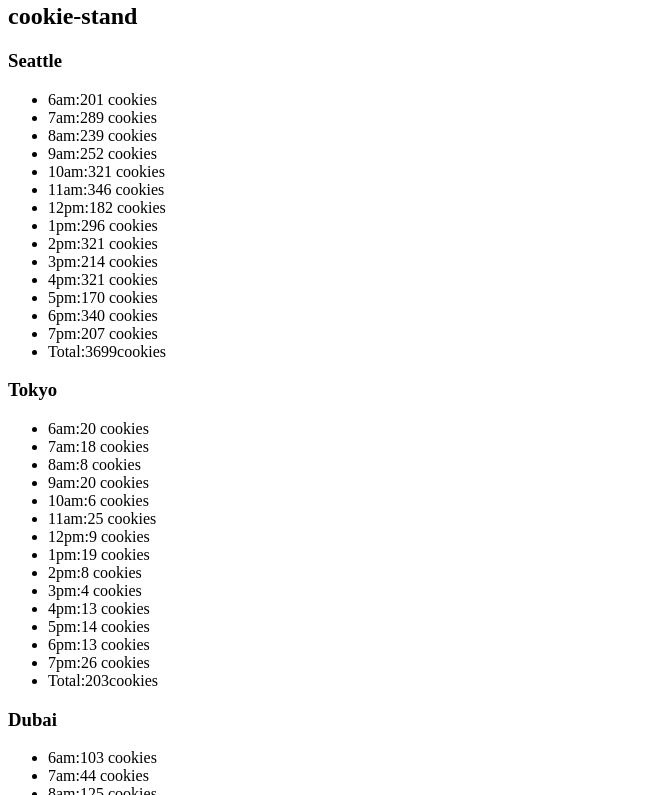
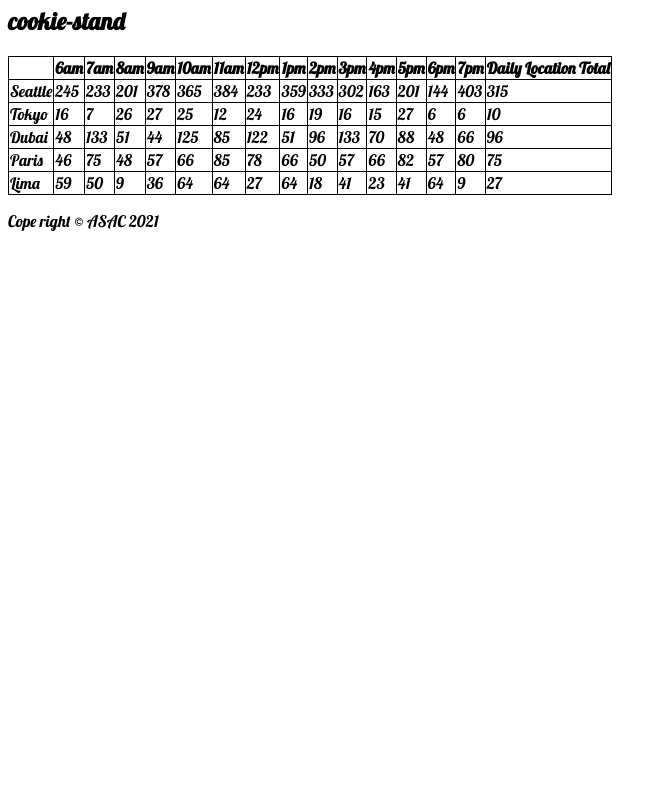
Before and after one commit to heba-Abdallah/pit-cafe, a plain HTML site: page sales.html in a window 1280 px wide. Shown: the part 77-872 px from the top of the page, without its empty margins (0-668 px from the left). After the commit the page ends 800 px from the top, so only its background shows below. Drawn offline with Linux system fonts and the light colour scheme.

Commit message:
doing lab7 the table

```diff
--- /dev/null
+++ b/css/style.css
@@ -0,0 +1,8 @@
+
+* {
+    font-family: 'Lobster', cursive;
+}
+  table,th,td {
+    border: solid black 1px;
+    border-collapse: collapse;
+  }
--- a/js/app.js
+++ b/js/app.js
@@ -1,297 +1,147 @@
 'use strict';
-let workingHours = ['6am', '7am', '8am', '9am', '10am', '11am', '12pm', '1pm', '2pm', '3pm', '4pm', '5pm', '6pm', '7pm']
+let workingHours = ['', '6am', '7am', '8am', '9am', '10am', '11am', '12pm', '1pm', '2pm', '3pm', '4pm', '5pm', '6pm', '7pm', 'Daily Location Total']
+let cafesArr = [];
 
-// ----------- seattle -----------
-let seattle = {
-    name: 'Seattle',
-    minCustomers: 23,
-    maxCustomers: 65,
-    avgCustomers: 6.3,
-    randomNumbOfCust: [],
-    avgAmountPerHour: [],
-    total: 0,
-
-
-    getrandomNumbOfCust: function () {
-
+function cafe(name, min, max, avg) {
+    this.name = name;
+    this.minCustomers = min;
+    this.maxCustomers = max;
+    this.avgCustomers = avg;
+    this.randomNumbOfCust = [];
+    this.avgAmountPerHour = [];
+    this.total = 0
+    cafesArr.push(this);
+}
+cafe.prototype.getrandomNumbOfCust = function () {
     for (let i = 0; i < workingHours.length; i++) {
 
         this.randomNumbOfCust.push(Math.floor(Math.random() * (this.maxCustomers - this.minCustomers)) + this.minCustomers);
         console.log(this.randomNumbOfCust[i]);
     }
-    },
-
-    getavgAmountPerHour: function () {
-
+}
+cafe.prototype.getavgAmountPerHour = function () {
     for (let i = 0; i < workingHours.length; i++) {
         this.avgAmountPerHour.push(Math.floor(this.randomNumbOfCust[i] * this.avgCustomers));
         console.log(this.avgAmountPerHour[i]);
         this.total = this.total + this.avgAmountPerHour[i];
 
     }
+}
+let seattle = new cafe('Seattle', 23, 65, 6.3);
+seattle.getrandomNumbOfCust();
+seattle.getavgAmountPerHour();
+let tokyo = new cafe('Tokyo', 3, 24, 1.2);
+tokyo.getrandomNumbOfCust();
+tokyo.getavgAmountPerHour();
+let dubai = new cafe('Dubai', 11, 38, 3.7);
+dubai.getrandomNumbOfCust();
+dubai.getavgAmountPerHour();
+let paris = new cafe('Paris', 20, 38, 2.3);
+paris.getrandomNumbOfCust();
+paris.getavgAmountPerHour();
+let lima = new cafe('Lima', 2, 16, 4.6);
+lima.getrandomNumbOfCust();
+lima.getavgAmountPerHour();
 
-    },
-
-    render: function () {
 let parent = document.getElementById('parent');
 console.log(parent);
-        let h3Element = document.createElement('h3');
-        console.log(h3Element);
-        parent.appendChild(h3Element);
+let table = document.createElement('table');
+console.log(table);
+parent.appendChild(table);
 
-        h3Element.textContent = this.name;
-        console.log(h3Element);
-        let ulElement = document.createElement('ul');
-        parent.appendChild(ulElement);
+let header = function () {
+    let headingRow = document.createElement('tr')
+    table.appendChild(headingRow);
+    // console.log("heba" , headingRow);
     for (let i = 0; i < workingHours.length; i++) {
-            let liElement = document.createElement('li');
-            ulElement.appendChild(liElement);
-            liElement.textContent = (`${workingHours[i]}:${this.avgAmountPerHour[i]} cookies`);
+        let thElement = document.createElement('th');
+        headingRow.appendChild(thElement);
+        thElement.textContent = workingHours[i];
     }
-        let totalLiElement = document.createElement('li');
-        ulElement.appendChild(totalLiElement);
-        totalLiElement.textContent = ("Total:" + this.total + "cookies");
+
 }
-}
-seattle.getrandomNumbOfCust();
-seattle.getavgAmountPerHour();
-seattle.render();
+header();
+cafe.prototype.render = function () {
+    let dataRow = document.createElement('tr');
+    table.appendChild(dataRow);
+    console.log("hi", dataRow);
+    let colTable = document.createElement('td');
+    dataRow.appendChild(colTable);
+    colTable.textContent = `${this.name}`;
 
-console.log(seattle);
+    for (let i = 1; i < this.avgAmountPerHour.length; i++) {
+        let tdElement = document.createElement('td');
+        dataRow.appendChild(tdElement);
+        tdElement.textContent = this.avgAmountPerHour[i];
+        console.log("hello", tdElement);
 
-
-//     // -----------tokyo-----------
-
-let tokyo = {
-    name: 'Tokyo',
-    minCustomers: 3,
-    maxCustomers: 24,
-    avgCustomers: 1.2,
-    randomNumbOfCust: [],
-    avgAmountPerHour: [],
-    total: 0,
-
-
-    getrandomNumbOfCust: function () {
-
-        for (let i = 0; i < workingHours.length; i++) {
-
-            this.randomNumbOfCust.push(Math.floor(Math.random() * (this.maxCustomers - this.minCustomers)) + this.minCustomers);
-            console.log(this.randomNumbOfCust[i]);
-        }
-    },
-
-    getavgAmountPerHour: function () {
-
-        for (let i = 0; i < workingHours.length; i++) {
-            this.avgAmountPerHour.push(Math.floor(this.randomNumbOfCust[i] * this.avgCustomers));
-            console.log(this.avgAmountPerHour[i]);
-            this.total = this.total + this.avgAmountPerHour[i];
 
     }
 
-    },
+}
 
-    render: function () {
-        let parent = document.getElementById('parent');
-        console.log(parent);
-        let h3Element = document.createElement('h3');
-        console.log(h3Element);
-        parent.appendChild(h3Element);
+seattle.render();
+tokyo.render();
+dubai.render();
+paris.render();
+lima.render();
 
-        h3Element.textContent = this.name;
-        console.log(h3Element);
-        let ulElement = document.createElement('ul');
-        parent.appendChild(ulElement);
-        for (let i = 0; i < workingHours.length; i++) {
-            let liElement = document.createElement('li');
-            ulElement.appendChild(liElement);
-            liElement.textContent = (`${workingHours[i]}:${this.avgAmountPerHour[i]} cookies`);
-        }
-        let totalLiElement = document.createElement('li');
-        ulElement.appendChild(totalLiElement);
-        totalLiElement.textContent = ("Total:" + this.total + "cookies");
-    }
-}
-tokyo.getrandomNumbOfCust();
-tokyo.getavgAmountPerHour();
-tokyo.render();
+console.log(cafesArr);
+// // ------- Lima ---------
 
-console.log(tokyo);
-
-// -------- Dubai -------
-
-let dubai = {
-    name: 'Dubai',
-    minCustomers: 11,
-    maxCustomers: 38,
-    avgCustomers: 3.7,
-    randomNumbOfCust: [],
-    avgAmountPerHour: [],
-    total: 0,
+// let lima = {
+//     name: 'Lima',
+//     minCustomers: 2,
+//     maxCustomers: 16,
+//     avgCustomers: 4.6,
+//     randomNumbOfCust: [],
+//     avgAmountPerHour: [],
+//     total: 0,
 
 
-    getrandomNumbOfCust: function () {
+//     getrandomNumbOfCust: function () {
 
-        for (let i = 0; i < workingHours.length; i++) {
+//         for (let i = 0; i < workingHours.length; i++) {
 
-            this.randomNumbOfCust.push(Math.floor(Math.random() * (this.maxCustomers - this.minCustomers)) + this.minCustomers);
-            console.log(this.randomNumbOfCust[i]);
-        }
-    },
+//             this.randomNumbOfCust.push(Math.floor(Math.random() * (this.maxCustomers - this.minCustomers)) + this.minCustomers);
+//             console.log(this.randomNumbOfCust[i]);
+//         }
+//     },
 
-    getavgAmountPerHour: function () {
+//     getavgAmountPerHour: function () {
 
-        for (let i = 0; i < workingHours.length; i++) {
-            this.avgAmountPerHour.push(Math.floor(this.randomNumbOfCust[i] * this.avgCustomers));
-            console.log(this.avgAmountPerHour[i]);
-            this.total = this.total + this.avgAmountPerHour[i];
+//         for (let i = 0; i < workingHours.length; i++) {
+//             this.avgAmountPerHour.push(Math.floor(this.randomNumbOfCust[i] * this.avgCustomers));
+//             console.log(this.avgAmountPerHour[i]);
+//             this.total = this.total + this.avgAmountPerHour[i];
 
-        }
+//         }
 
-    },
+//     },
 
-    render: function () {
-        let parent = document.getElementById('parent');
-        console.log(parent);
-        let h3Element = document.createElement('h3');
-        console.log(h3Element);
-        parent.appendChild(h3Element);
+//     render: function () {
+//         let parent = document.getElementById('parent');
+//         console.log(parent);
+//         let h3Element = document.createElement('h3');
+//         console.log(h3Element);
+//         parent.appendChild(h3Element);
 
-        h3Element.textContent = this.name;
-        console.log(h3Element);
-        let ulElement = document.createElement('ul');
-        parent.appendChild(ulElement);
-        for (let i = 0; i < workingHours.length; i++) {
-            let liElement = document.createElement('li');
-            ulElement.appendChild(liElement);
-            liElement.textContent = (`${workingHours[i]}:${this.avgAmountPerHour[i]} cookies`);
-        }
-        let totalLiElement = document.createElement('li');
-        ulElement.appendChild(totalLiElement);
-        totalLiElement.textContent = ("Total:" + this.total + "cookies");
-    }
-}
-dubai.getrandomNumbOfCust();
-dubai.getavgAmountPerHour();
-dubai.render();
+//         h3Element.textContent = this.name;
+//         console.log(h3Element);
+//         let ulElement = document.createElement('ul');
+//         parent.appendChild(ulElement);
+//         for (let i = 0; i < workingHours.length; i++) {
+//             let liElement = document.createElement('li');
+//             ulElement.appendChild(liElement);
+//             liElement.textContent = (`${workingHours[i]}:${this.avgAmountPerHour[i]} cookies`);
+//         }
+//         let totalLiElement = document.createElement('li');
+//         ulElement.appendChild(totalLiElement);
+//         totalLiElement.textContent = ("Total:" + this.total + "cookies");
+//     }
+// }
+// lima.getrandomNumbOfCust();
+// lima.getavgAmountPerHour();
+// lima.render();
 
-console.log(dubai);
-
-// ------- Paris ---------
-
-let paris = {
-    name: 'Paris',
-    minCustomers: 20,
-    maxCustomers: 38,
-    avgCustomers: 2.3,
-    randomNumbOfCust: [],
-    avgAmountPerHour: [],
-    total: 0,
-
-
-    getrandomNumbOfCust: function () {
-
-        for (let i = 0; i < workingHours.length; i++) {
-
-            this.randomNumbOfCust.push(Math.floor(Math.random() * (this.maxCustomers - this.minCustomers)) + this.minCustomers);
-            console.log(this.randomNumbOfCust[i]);
-        }
-    },
-
-    getavgAmountPerHour: function () {
-
-        for (let i = 0; i < workingHours.length; i++) {
-            this.avgAmountPerHour.push(Math.floor(this.randomNumbOfCust[i] * this.avgCustomers));
-            console.log(this.avgAmountPerHour[i]);
-            this.total = this.total + this.avgAmountPerHour[i];
-
-        }
-
-    },
-
-    render: function () {
-        let parent = document.getElementById('parent');
-        console.log(parent);
-        let h3Element = document.createElement('h3');
-        console.log(h3Element);
-        parent.appendChild(h3Element);
-
-        h3Element.textContent = this.name;
-        console.log(h3Element);
-        let ulElement = document.createElement('ul');
-        parent.appendChild(ulElement);
-        for (let i = 0; i < workingHours.length; i++) {
-            let liElement = document.createElement('li');
-            ulElement.appendChild(liElement);
-            liElement.textContent = (`${workingHours[i]}:${this.avgAmountPerHour[i]} cookies`);
-        }
-        let totalLiElement = document.createElement('li');
-        ulElement.appendChild(totalLiElement);
-        totalLiElement.textContent = ("Total:" + this.total + "cookies");
-    }
-}
-paris.getrandomNumbOfCust();
-paris.getavgAmountPerHour();
-paris.render();
-
-console.log(paris);
-
-// ------- Lima ---------
-
-let lima = {
-    name: 'Lima',
-    minCustomers: 2,
-    maxCustomers: 16,
-    avgCustomers: 4.6,
-    randomNumbOfCust: [],
-    avgAmountPerHour: [],
-    total: 0,
-
-
-    getrandomNumbOfCust: function () {
-
-        for (let i = 0; i < workingHours.length; i++) {
-
-            this.randomNumbOfCust.push(Math.floor(Math.random() * (this.maxCustomers - this.minCustomers)) + this.minCustomers);
-            console.log(this.randomNumbOfCust[i]);
-        }
-    },
-
-    getavgAmountPerHour: function () {
-
-        for (let i = 0; i < workingHours.length; i++) {
-            this.avgAmountPerHour.push(Math.floor(this.randomNumbOfCust[i] * this.avgCustomers));
-            console.log(this.avgAmountPerHour[i]);
-            this.total = this.total + this.avgAmountPerHour[i];
-
-        }
-
-    },
-
-    render: function () {
-        let parent = document.getElementById('parent');
-        console.log(parent);
-        let h3Element = document.createElement('h3');
-        console.log(h3Element);
-        parent.appendChild(h3Element);
-
-        h3Element.textContent = this.name;
-        console.log(h3Element);
-        let ulElement = document.createElement('ul');
-        parent.appendChild(ulElement);
-        for (let i = 0; i < workingHours.length; i++) {
-            let liElement = document.createElement('li');
-            ulElement.appendChild(liElement);
-            liElement.textContent = (`${workingHours[i]}:${this.avgAmountPerHour[i]} cookies`);
-        }
-        let totalLiElement = document.createElement('li');
-        ulElement.appendChild(totalLiElement);
-        totalLiElement.textContent = ("Total:" + this.total + "cookies");
-    }
-}
-lima.getrandomNumbOfCust();
-lima.getavgAmountPerHour();
-lima.render();
-
-console.log(lima);
+// console.log(lima);
--- a/sales.html
+++ b/sales.html
@@ -3,6 +3,10 @@
 
 <head>
     <title>Pit Café</title>
+    <link rel="preconnect" href="https://fonts.gstatic.com">
+    <link href="https://fonts.googleapis.com/css2?family=Lobster&display=swap" rel="stylesheet">
+    <link href="css/style.css" type="text/css" rel="stylesheet" />
+
 </head>
 
 <body>
```
Also changed, not shown: 1 other file. Lines whose indentation alone changed are shown as unchanged.
